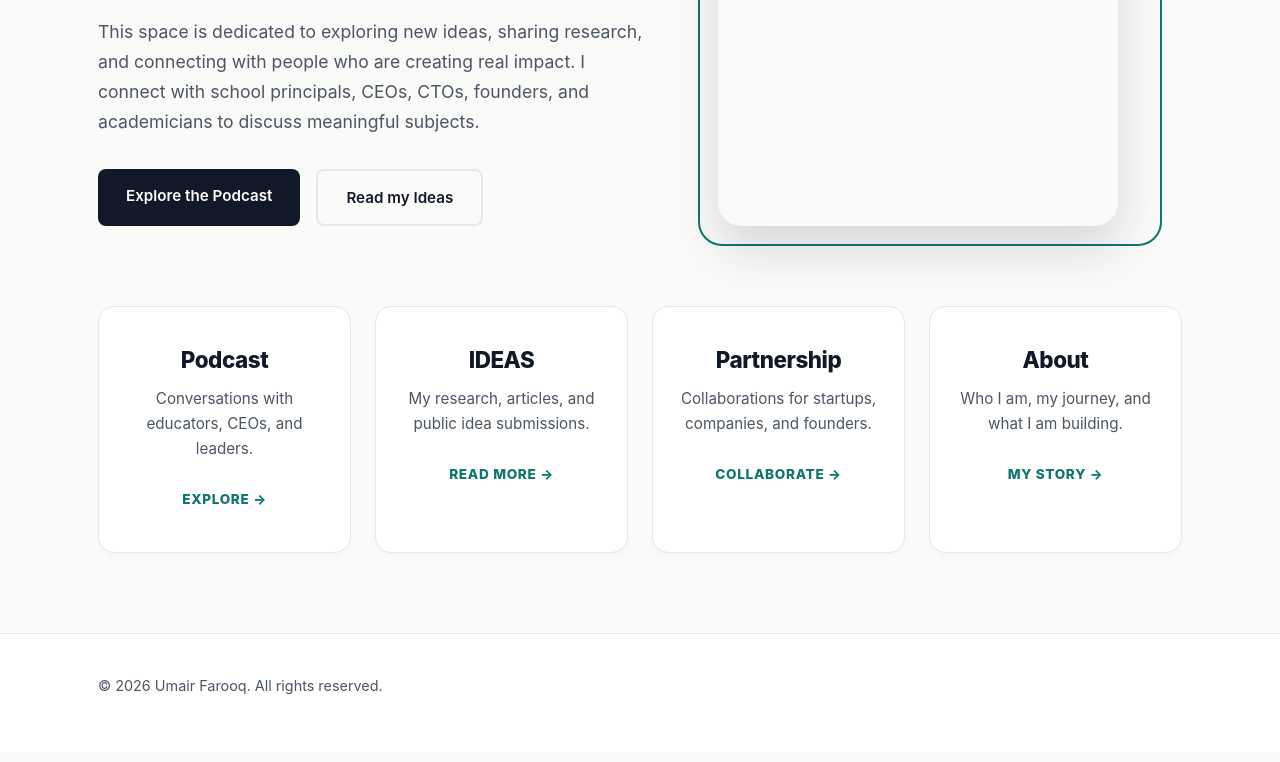
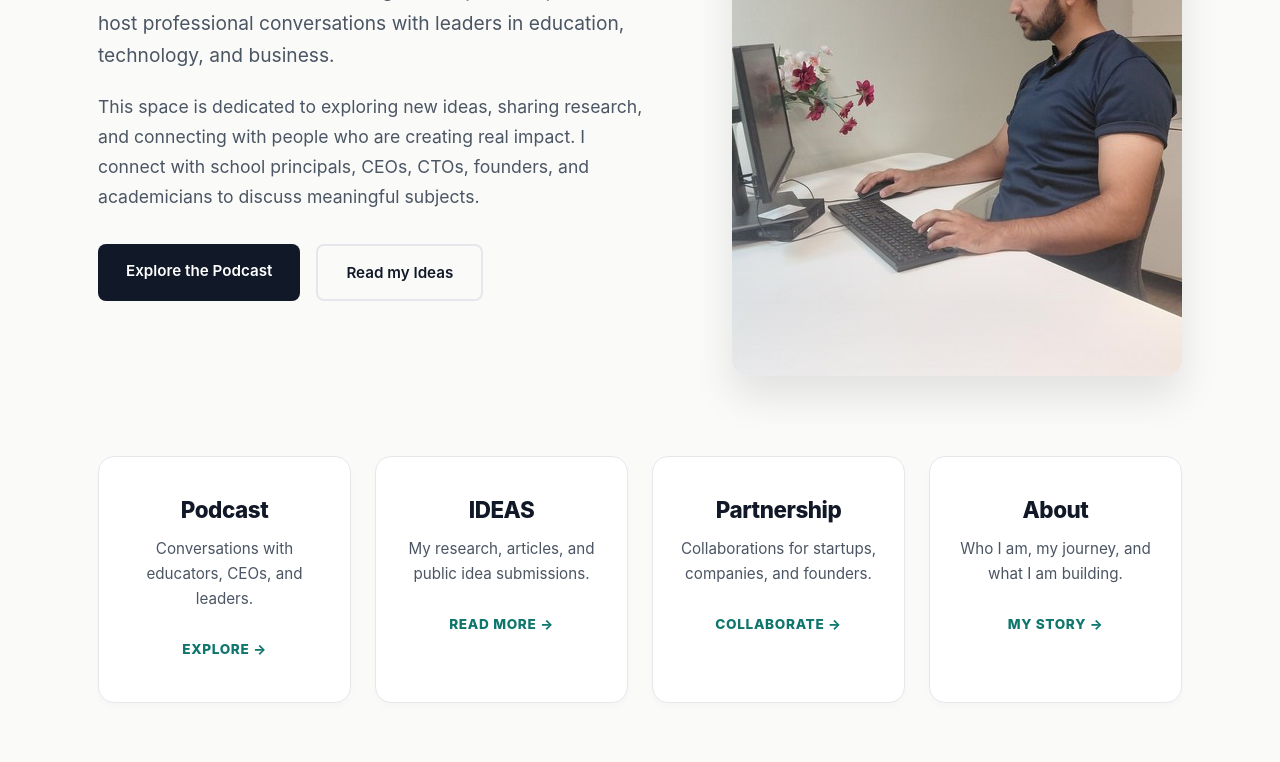
Before and after one commit to Umairfarooq7893/UmairFarooqUF-frontend, a plain HTML site: page index.html in a window 1280 px wide. Shown: the part 300-1062 px from the top of the page. Drawn offline with Linux system fonts and the light colour scheme.

Commit message:
added picture

```diff
--- a/css/style.css
+++ b/css/style.css
@@ -84,31 +84,25 @@ p { margin-bottom: 1em; }
 .menu-toggle { display: none; background: none; border: none; font-size: 1.5rem; cursor: pointer; }
 
 /* ---------- Premium Hero Section ---------- */
-.hero { padding: 100px 0 80px; }
+.hero { padding: 80px 0 60px; }
 .hero-inner { display: grid; grid-template-columns: 1.2fr 1fr; gap: 64px; align-items: center; }
-.hero-photo { position: relative; }
-.hero-photo::before {
-  content: '';
-  position: absolute;
-  top: 20px; left: -20px; right: 20px; bottom: -20px;
-  border: 2px solid var(--accent);
-  border-radius: 24px;
-  z-index: 0;
-  transition: all 0.4s ease;
+
+.hero-photo {
+  position: relative;
+  display: flex;
+  justify-content: flex-end; /* Pushes the image to the right */
 }
-.hero-photo:hover::before { transform: translate(-10px, 10px); }
+
 .hero-photo img {
   width: 100%;
-  max-width: 400px;
-  height: 400px; /* Force it to be a square */
-  object-fit: cover; /* This crops the image beautifully without stretching it */
-  object-position: center top; /* Keeps your face in the frame */
-  border-radius: 24px;
-  display: block;
-  position: relative;
-  z-index: 1;
-  box-shadow: 0 24px 48px rgba(17, 24, 39, 0.15);
+  max-width: 450px;
+  height: auto;
+  max-height: 550px; /* Prevents it from being too tall */
+  object-fit: cover;
+  border-radius: 16px; /* Smooth rounded corners */
+  box-shadow: 0 20px 40px rgba(0,0,0,0.1); /* Clean, modern shadow */
 }
+
 .hero-links { display: flex; gap: 16px; margin-top: 32px; flex-wrap: wrap; }
 
 /* ---------- Fancy Cards & Grids ---------- */
```
Also changed, not shown: index.html (+2 -2 lines), images/profile.jpg (added), 1 other file.
